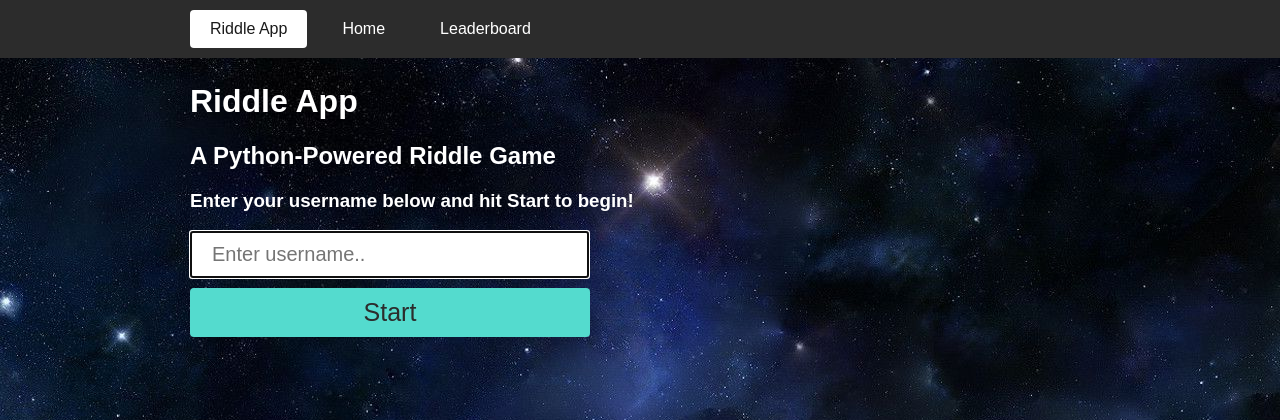
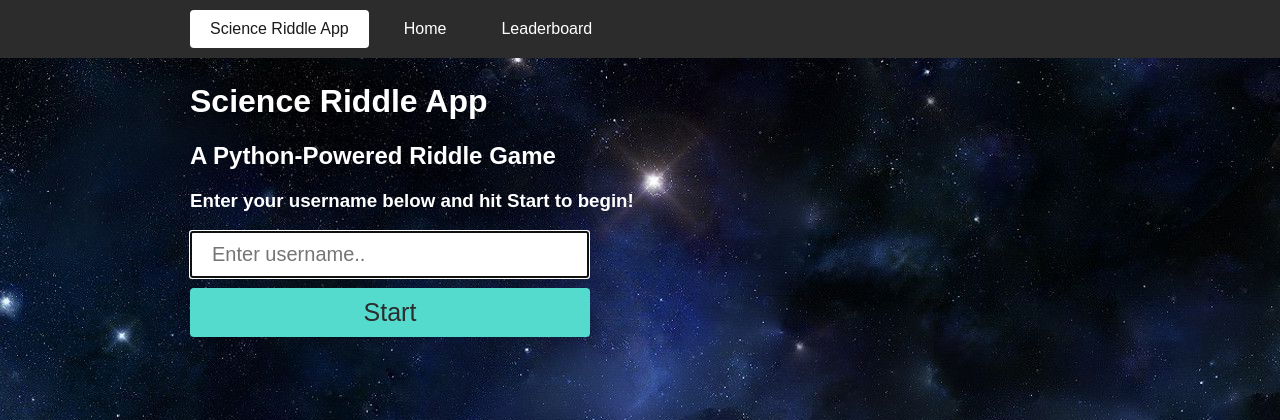
Before and after one commit to charlotteskinner90/practical_python_milestone_riddle_app, a Flask app: page / in a window 1280 px wide. Shown: the top 420 px of the page. Run offline with Flask 2, Linux system fonts and the light colour scheme.

Commit message:
Alter title of page

```diff
--- a/templates/base.html
+++ b/templates/base.html
@@ -1,14 +1,14 @@
 <!DOCTYPE html>
 <html>
     <head>
-        <title>Riddle App</title>
+        <title>Science Riddle App</title>
         <link rel="stylesheet" href="{{ url_for('static', filename='css/style.css') }}" type="text/css" />
     </head>
     <body>
       <nav class="navbar-nav">
         <ul class="wrapper">
           <li class="nav-item active">
-            <a class="nav-link" href="{{ url_for('index') }}">Riddle App</a>
+            <a class="nav-link" href="{{ url_for('index') }}">Science Riddle App</a>
           </li>
           <li class="nav-item">
             <a class="nav-link" href="{{ url_for('index') }}">Home</a>
--- a/templates/index.html
+++ b/templates/index.html
@@ -1,7 +1,7 @@
 {% extends "base.html" %}
 
 {% block content %}
-	<h1>Riddle App</h1>
+	<h1>Science Riddle App</h1>
 	<div>
 		<h2>A Python-Powered Riddle Game</h2>
 		<h3>Enter your username below and hit Start to begin!</h3>
```
